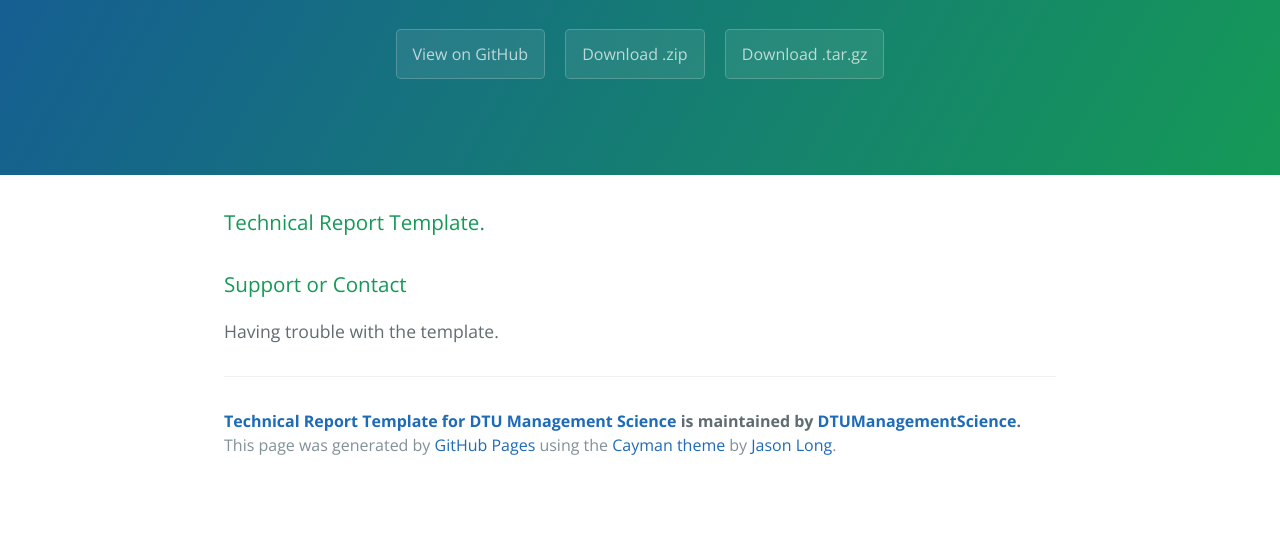
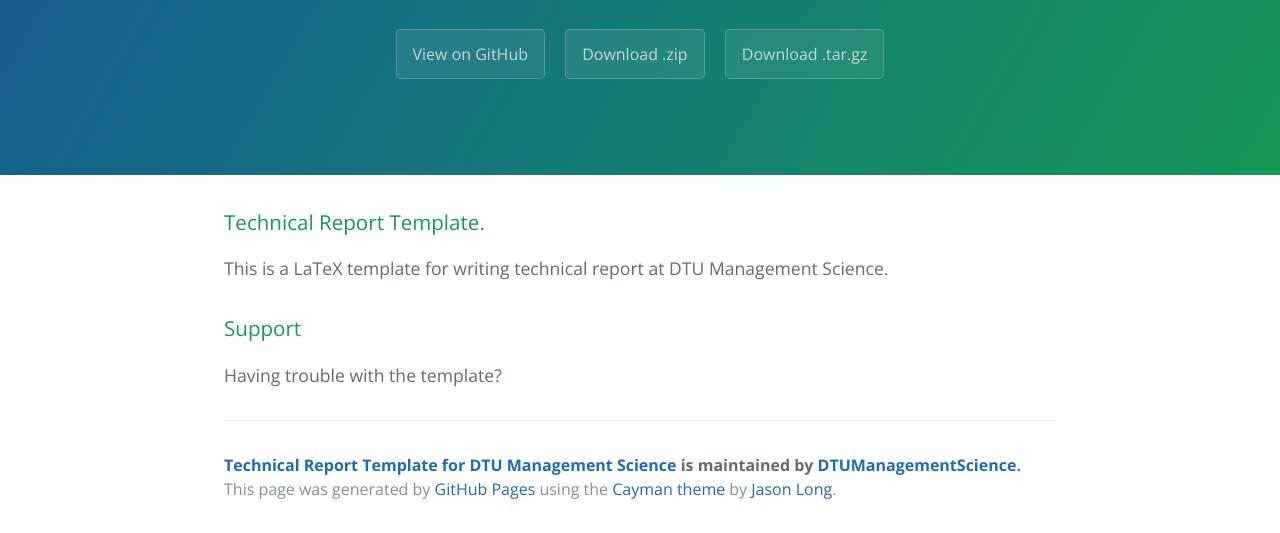
Before and after one commit to DTUManagementScience/TechnicalReport, a plain HTML site: page index.html in a window 1280 px wide. Shown: the part 286-819 px from the top of the page. Drawn offline with nearby package versions, Linux system fonts and the light colour scheme.

Commit message:
Create gh-pages branch via GitHub

```diff
--- a/index.html
+++ b/index.html
@@ -22,10 +22,12 @@
       <h3>
 <a id="technical-report-template" class="anchor" href="#technical-report-template" aria-hidden="true"><span aria-hidden="true" class="octicon octicon-link"></span></a>Technical Report Template.</h3>
 
+<p>This is a LaTeX template for writing technical report at DTU Management Science.</p>
+
 <h3>
-<a id="support-or-contact" class="anchor" href="#support-or-contact" aria-hidden="true"><span aria-hidden="true" class="octicon octicon-link"></span></a>Support or Contact</h3>
+<a id="support" class="anchor" href="#support" aria-hidden="true"><span aria-hidden="true" class="octicon octicon-link"></span></a>Support</h3>
 
-<p>Having trouble with the template.</p>
+<p>Having trouble with the template?</p>
 
       <footer class="site-footer">
         <span class="site-footer-owner"><a href="https://github.com/DTUManagementScience/TechnicalReport">Technical Report Template for DTU Management Science</a> is maintained by <a href="https://github.com/DTUManagementScience">DTUManagementScience</a>.</span>
--- a/params.json
+++ b/params.json
@@ -1,7 +1,7 @@
 {
   "name": "Technical Report Template for DTU Management Science",
   "tagline": "The LaTeX template for writing technical reports at DTU Management Science",
-  "body": "### Technical Report Template.\r\n\r\n\r\n### Support or Contact\r\nHaving trouble with the template.",
+  "body": "### Technical Report Template.\r\nThis is a LaTeX template for writing technical report at DTU Management Science.\r\n\r\n### Support\r\nHaving trouble with the template?\r\n",
   "google": "",
   "note": "Don't delete this file! It's used internally to help with page regeneration."
 }
```
